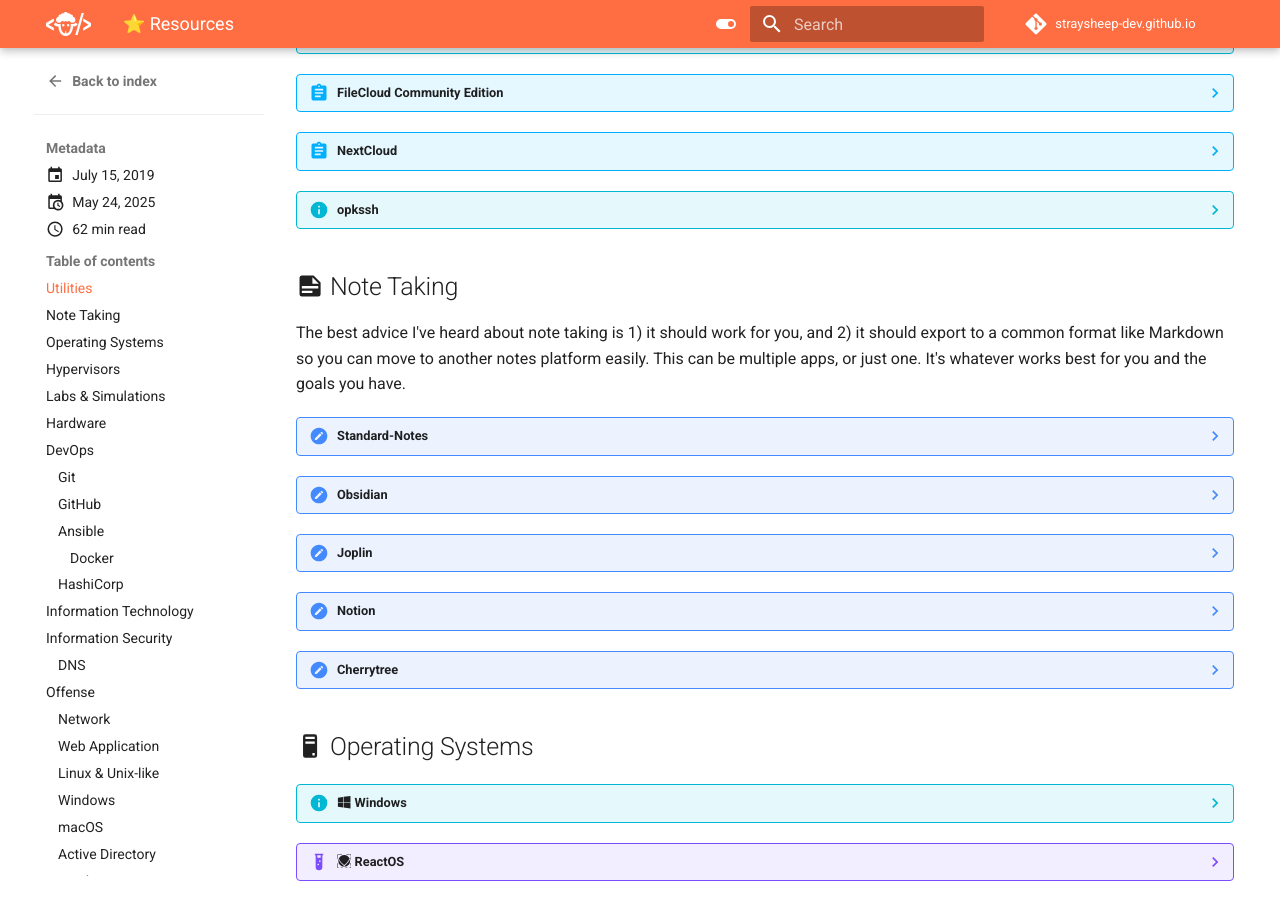
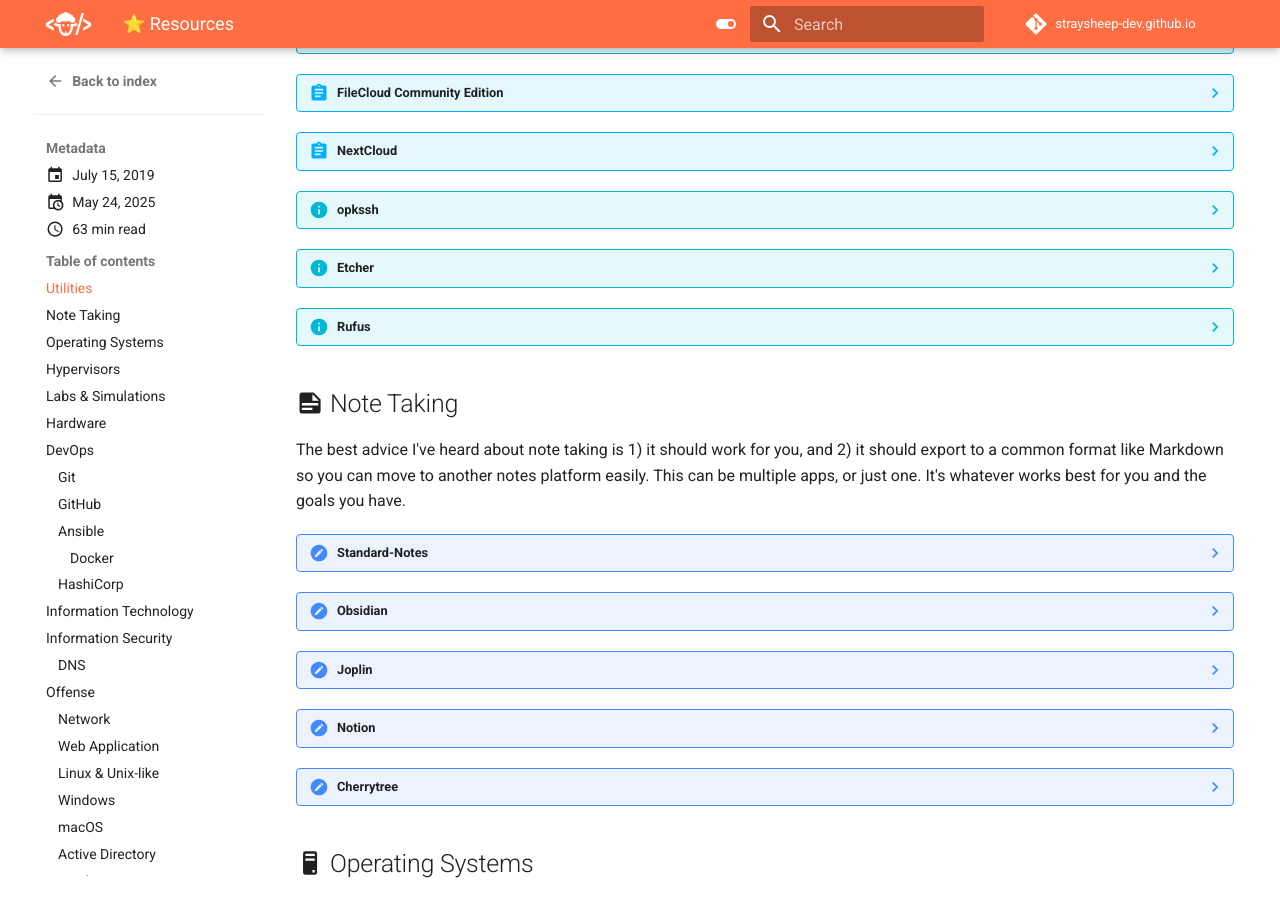
Before and after one commit to straysheep-dev/straysheep-dev.github.io, an MkDocs documentation site: the page built from docs/blog/posts/resources.md, in a window 1280 px wide and 900 px high, scrolled down 958 px. Built offline with MkDocs 1.6.1 and Material for MkDocs 9.7.7, drawn with Linux system fonts in a browser that asks for light colours; comment, search, counter and statistics services are not loaded; some of the changed lines change nothing that is shown.

Commit message:
Update blog

```diff
--- a/docs/blog/posts/resources.md
+++ b/docs/blog/posts/resources.md
@@ -125,6 +125,31 @@
 	> Currently opkssh is compatible with Google, Microsoft/Azure and Gitlab OpenID Providers (OP). If you have a gmail, microsoft or a gitlab account you can ssh with that account.
 
 	- <https://github.com/openpubkey/opkssh>
+
+??? info "Etcher"
+
+	> Etcher is a powerful OS image flasher built with web technologies to ensure flashing an SDCard or USB drive is a pleasant and safe experience. It protects you from accidentally writing to your hard-drives, ensures every byte of data was written correctly, and much more. It can also directly flash Raspberry Pi devices that support USB device boot mode.
+
+	Etcher is one of the two go-to GUI-based imaging utilities for creating bootable media (the other being Rufus), with Etcher's main difference from Rufus being that it works across Windows macOS and Linux.
+
+	- <https://github.com/balena-io/etcher>
+
+	Supported OS's:
+
+    - Linux; most distros; Intel 64-bit.
+    - Windows 10 and later; Intel 64-bit.
+    - macOS 10.13 (High Sierra) and later; both Intel and Apple Silicon.
+
+
+??? info "Rufus"
+
+	> Rufus is a utility that helps format and create bootable USB flash drives.
+
+	Rufus is possibly the best imaging utility if you're on Windows, allowing you to not only flash external media with any image file you have available, but with the options to customize Windows images during the process. All features are [listed in the README](https://github.com/pbatard/rufus#features).
+
+	- <https://github.com/pbatard/rufus>
+
+	Rufus also has [extensive documentation on its security model](https://github.com/pbatard/rufus/wiki/Security), from how it does what it does, to verifying signatures and how this works in Windows world, in a way that is useful and meaningful to a user. The concepts are not exclusive to Rufus.
 
 
 ## :material-note-text: Note Taking
```
